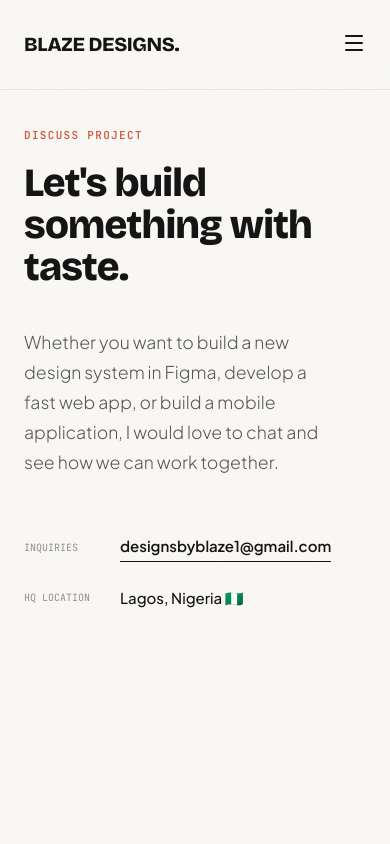
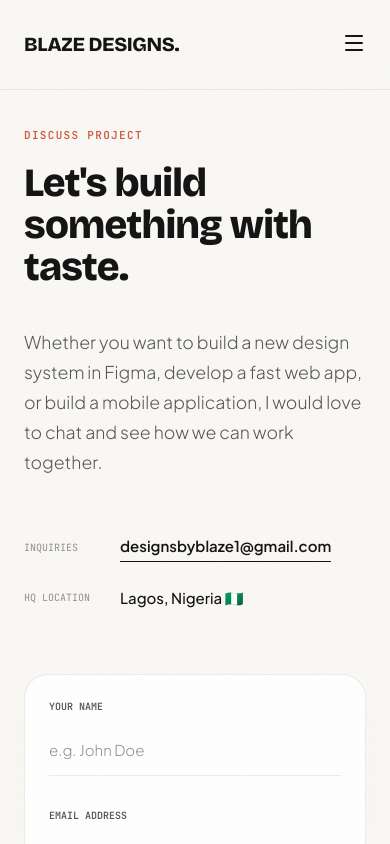
Before and after one commit to jado34/portfolio, a React (Vite) app: page /contact in a window 390 px wide. Shown: the top 844 px of the page. Built offline with nearby package versions, Linux system fonts and the light colour scheme.

Commit message:
Make contact page layout grid stack and reduce form padding on mobile

```diff
--- a/src/pages/ContactPage.tsx
+++ b/src/pages/ContactPage.tsx
@@ -45,7 +45,18 @@ export default function ContactPage() {
 
   return (
     <div style={{ background: 'var(--bg-paper)', minHeight: '100vh', paddingTop: '120px', paddingBottom: '8rem' }}>
-      <div className="container" style={{ display: 'grid', gridTemplateColumns: '1fr 1fr', gap: '6rem' }}>
+      <style dangerouslySetInnerHTML={{__html: `
+        @media (max-width: 992px) {
+          .contact-grid {
+            grid-template-columns: 1fr !important;
+            gap: 4rem !important;
+          }
+          .contact-form-container {
+            padding: 1.5rem !important;
+          }
+        }
+      `}} />
+      <div className="container contact-grid" style={{ display: 'grid', gridTemplateColumns: '1fr 1fr', gap: '6rem' }}>
 
         {/* Left Column info */}
         <div>
@@ -83,7 +94,7 @@ export default function ContactPage() {
         </div>
 
         {/* Right Column Form container */}
-        <div style={{ background: '#FFFFFF', border: '1px solid var(--border-light)', borderRadius: '24px', padding: '3rem', boxShadow: '0 8px 32px rgba(18,18,18,0.015)' }}>
+        <div className="contact-form-container" style={{ background: '#FFFFFF', border: '1px solid var(--border-light)', borderRadius: '24px', padding: '3rem', boxShadow: '0 8px 32px rgba(18,18,18,0.015)' }}>
           <form onSubmit={handleFormSubmit} style={{ display: 'flex', flexDirection: 'column', gap: '2rem' }}>
 
             <div style={{ display: 'flex', flexDirection: 'column', gap: '0.5rem' }}>
```
